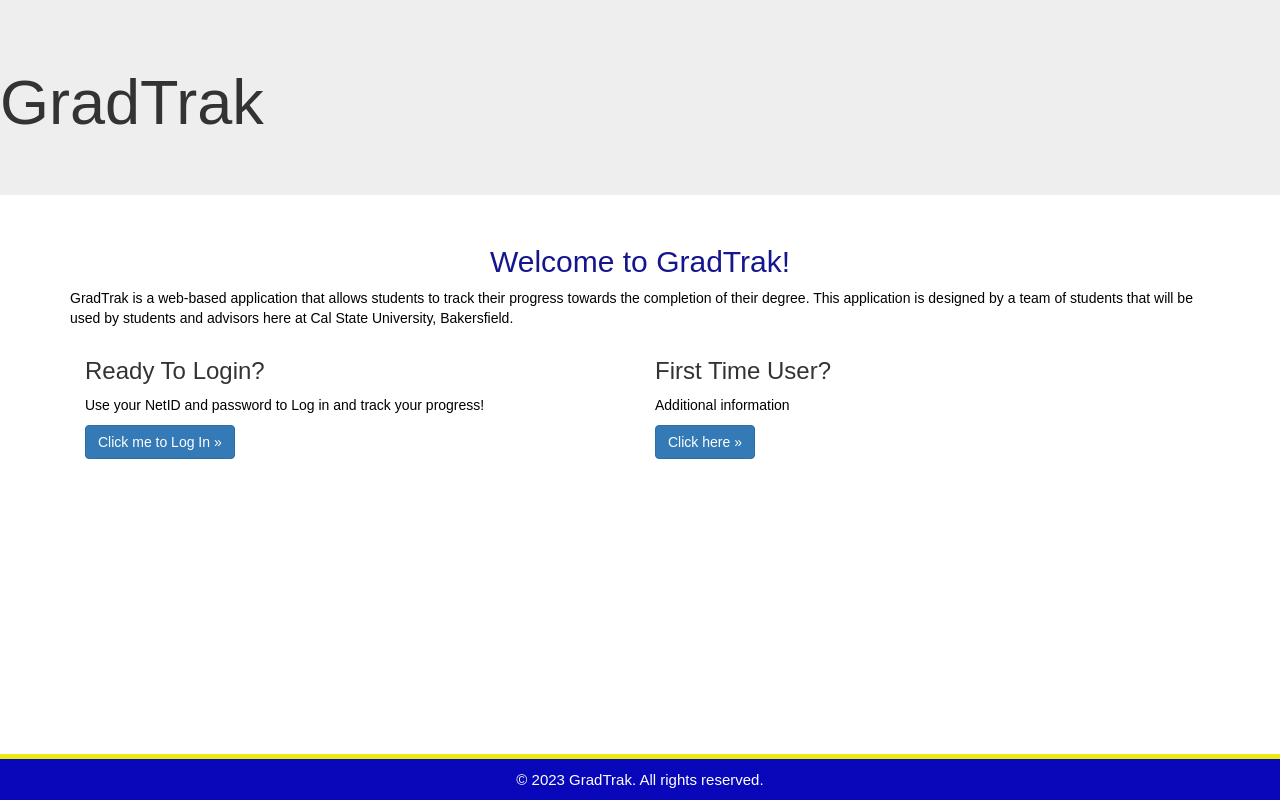
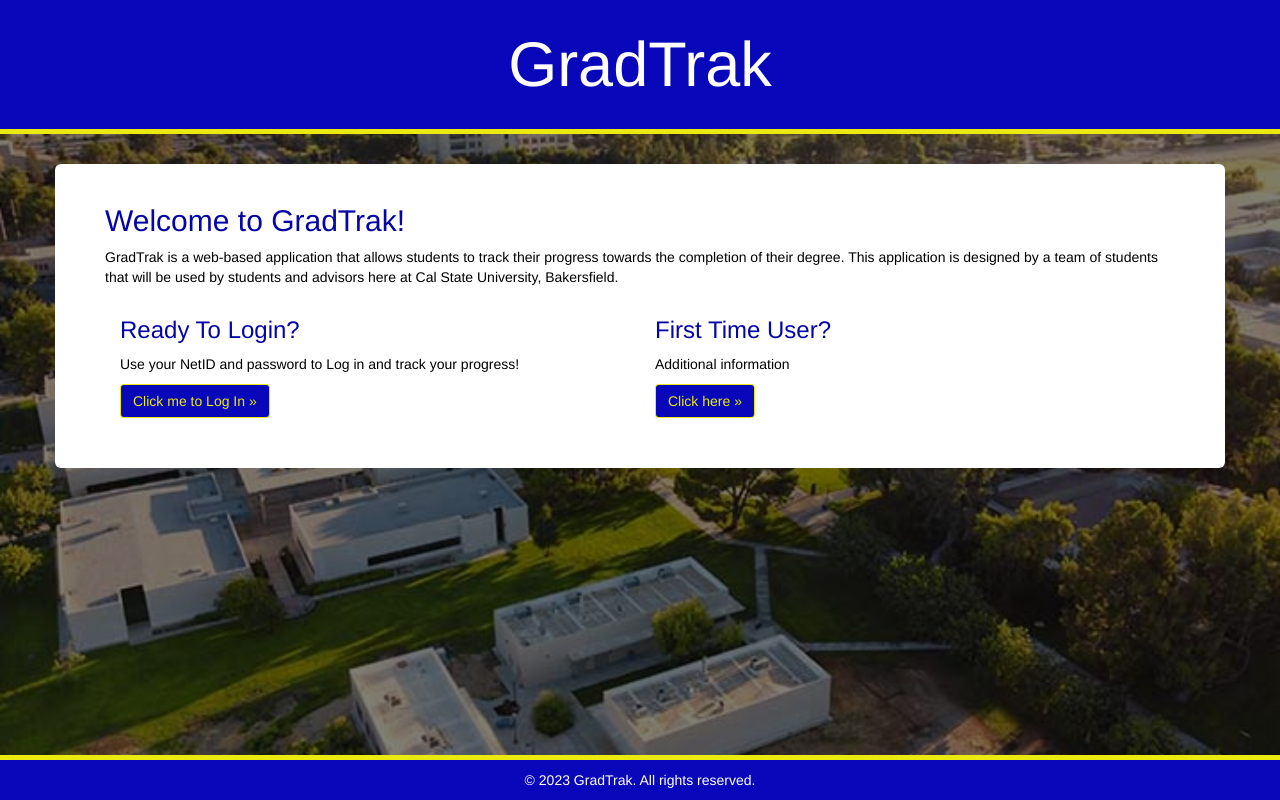
Before and after one commit to Kersplosion/SeniorProjectCSUB2022-23, a PHP site: page / in a window 1280 px wide. Run offline with PHP 8.4, Linux system fonts and the light colour scheme.

Commit message:
Update index.css
changed design of page

```diff
--- a/Gradtrak/index.css
+++ b/Gradtrak/index.css
@@ -1,79 +1,68 @@
 body {
-    margin: 0;
-    padding: 0;
-    font-family: Arial, Helvetica, sans-serif;
+    background-image: url("csub.jpg");
+    background-repeat: no-repeat;
+    background-size: cover;
+    background-position: center;
+    background-attachment: fixed;
+    background-color: grey;
+    background-blend-mode: multiply;
+
+}
+h1 {
+    font-size: 35px;
 }
 
-.h1 {
-    padding: 5px;
+h5 {
+    font-size: 20px;
+}
+
+
+.jumbotron {
+    /* background-color to blue */
     background-color: rgb(8, 8, 186);
+    border-bottom: 5px solid rgba(240, 240, 14, 0.977);
     color: white;
     text-align: center;
-    font-family: Arial, Helvetica, sans-serif;
-    height: 100%;
-    border-bottom: 5px solid rgba(240, 240, 14, 0.977);
-    font-size: 20px;
+    padding-bottom: 20px;
+    padding-top: 10px;
 
 }
-
-img.background {
-    position: fixed;
-    top: 0;
-    left: 0;
-    min-width: 100%;
-    min-height: 100%;
-    z-index: -1;
-}
-
 .container {
-    display: flex;
-    justify-content: center;
-}
-
-h2 {
-    font-size: 30px;
-    text-align: center;
-    color: rgb(21, 21, 142);
-}
-
-.text {
-    text-align: center;
-    width: 35%;
-    background: white;
-    font-size: 20px;
-    padding: 15px 25px;
+    color: rgb(5, 5, 166);
+    background-color: white;
+    padding: 20px 50px;
     border-radius: 6px;
-    /* transparent */
-    opacity: 0.9;
 }
 
 p {
     color: black;
-    font-weight: 400;
+}
+
+p2 {
+    color: white;
+}
+
+.btn-primary {
+    background-color: rgb(8, 8, 186);
+    border-color: rgba(240, 240, 14, 0.977);
+    color: rgba(240, 240, 14, 0.977);
+}
+
+.btn-primary:hover {
+    background-color: rgba(240, 240, 14, 0.977);
+    border-color: rgb(8, 8, 186);
+    color: white;
 }
 
 footer {
     text-align: center;
     background-color:rgb(8, 8, 186);
-    font-size: 15px;
+    padding: 10px;
     color: white;
-    padding: 10px;
     border-top: 5px solid rgba(240, 240, 14, 0.977);
+    /* footer stick to the bottom of the page */
     position: fixed;
     left: 0;
     bottom: 0;
     width: 100%;
 }
-
-.click {
-    background-color:rgba(240, 240, 14, 0.977);
-    padding: 10px 30px;
-    color:rgb(8, 8, 186);
-    border-radius: 7px;
-}
-
-.click:hover {
-    cursor: pointer;
-    background-color:rgba(172, 172, 46, 0.977);
-    color: white;
-}
```
